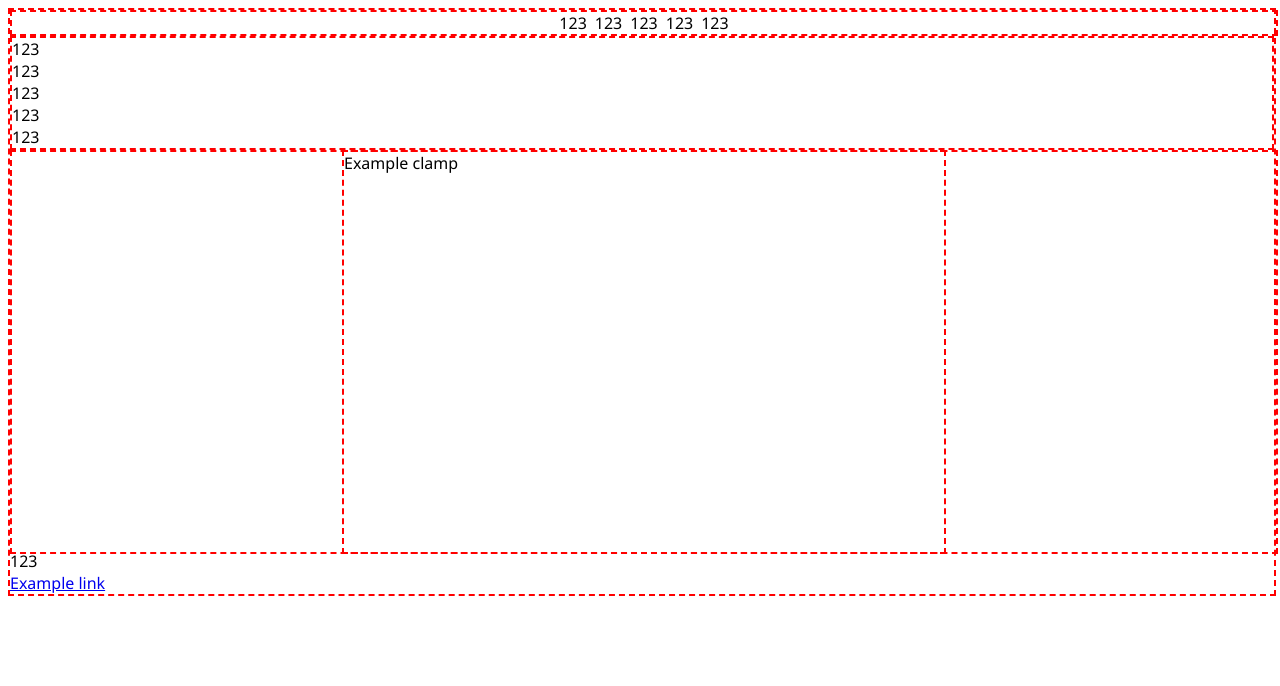
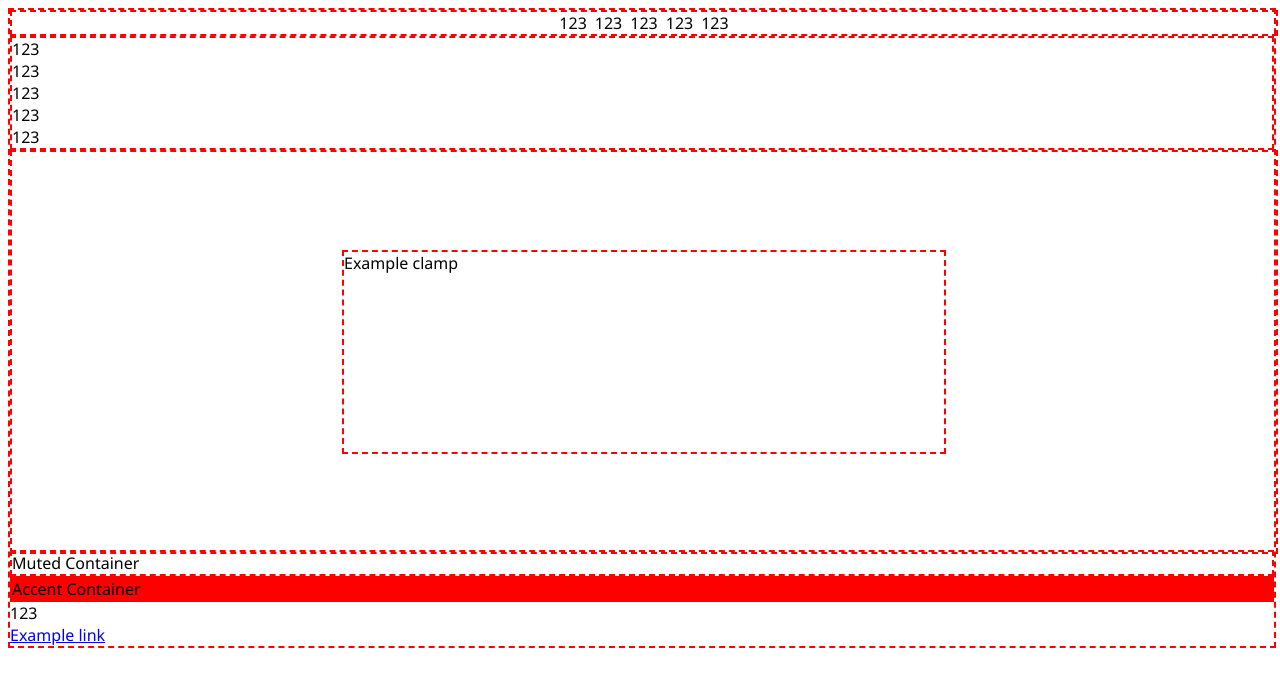
Before and after one commit to HyperboreaHQ/hyperbloomui, a Vue app: page / in a window 1280 px wide. Shown: the top 686 px of the page. Built offline with nearby package versions, Linux system fonts and the light colour scheme.

Commit message:
feat: added containers

```diff
--- a/preview/PreviewApp.vue
+++ b/preview/PreviewApp.vue
@@ -4,6 +4,8 @@
         HorizontalBox,
         VerticalBox,
         Clamp,
+        MutedContainer,
+        AccentContainer,
 
         Text,
         Link
@@ -29,10 +31,18 @@
         </VerticalBox>
 
         <div style="height: 400px">
-            <Clamp>
+            <Clamp height="200px">
                 <Text>Example clamp</Text>
             </Clamp>
         </div>
+
+        <MutedContainer>
+            <Text>Muted Container</Text>
+        </MutedContainer>
+
+        <AccentContainer>
+            <Text>Accent Container</Text>
+        </AccentContainer>
 
         <Text>123</Text>
 
--- /dev/null
+++ b/src/layouts/AccentContainer.vue
@@ -0,0 +1,28 @@
+<script setup>
+    import { defineProps } from 'vue';
+    import state from '../state';
+
+    const props = defineProps({
+        margin: String,
+        padding: String
+    });
+</script>
+
+<style lang="sass">
+    .hyperbloomui--accent-container
+        display: block
+        background-color: var(--hyperbloomui--colors--accent)
+</style>
+
+<template>
+    <div
+        aria-component-id="accent-container"
+        :style="`
+            margin: ${props.margin ?? '0px'};
+            padding: ${props.padding ?? '0px'};
+        `"
+        :class="`hyperbloomui--accent-container hyperbloomui--${state.hyperbloomui.theme.name}--accent-container`"
+    >
+        <slot />
+    </div>
+</template>
--- /dev/null
+++ b/src/layouts/MutedContainer.vue
@@ -0,0 +1,27 @@
+<script setup>
+    import { defineProps } from 'vue';
+    import state from '../state';
+
+    const props = defineProps({
+        margin: String,
+        padding: String
+    });
+</script>
+
+<style lang="sass">
+    .hyperbloomui--muted-container
+        display: block
+</style>
+
+<template>
+    <div
+        aria-component-id="muted-container"
+        :style="`
+            margin: ${props.margin ?? '0px'};
+            padding: ${props.padding ?? '0px'};
+        `"
+        :class="`hyperbloomui--muted-container hyperbloomui--${state.hyperbloomui.theme.name}--muted-container`"
+    >
+        <slot />
+    </div>
+</template>
--- a/src/layouts/index.ts
+++ b/src/layouts/index.ts
@@ -2,10 +2,14 @@ import App from './App.vue';
 import HorizontalBox from './HorizontalBox.vue';
 import VerticalBox from './VerticalBox.vue';
 import Clamp from './Clamp.vue';
+import MutedContainer from './MutedContainer.vue';
+import AccentContainer from './AccentContainer.vue';
 
 export {
     App,
     HorizontalBox,
     VerticalBox,
-    Clamp
+    Clamp,
+    MutedContainer,
+    AccentContainer
 };
--- a/src/themes/debug-theme/layouts.sass
+++ b/src/themes/debug-theme/layouts.sass
@@ -16,3 +16,11 @@
 
     .hyperbloomui--debug-theme--clamp
         border: 2px dashed var(--hyperbloomui--colors--accent)
+
+// MutedContainer
+.hyperbloomui--debug-theme--muted-container
+    border: 2px dashed var(--hyperbloomui--colors--accent)
+
+// AccentContainer
+.hyperbloomui--debug-theme--accent-container
+    border: 2px dashed var(--hyperbloomui--colors--accent)
```
